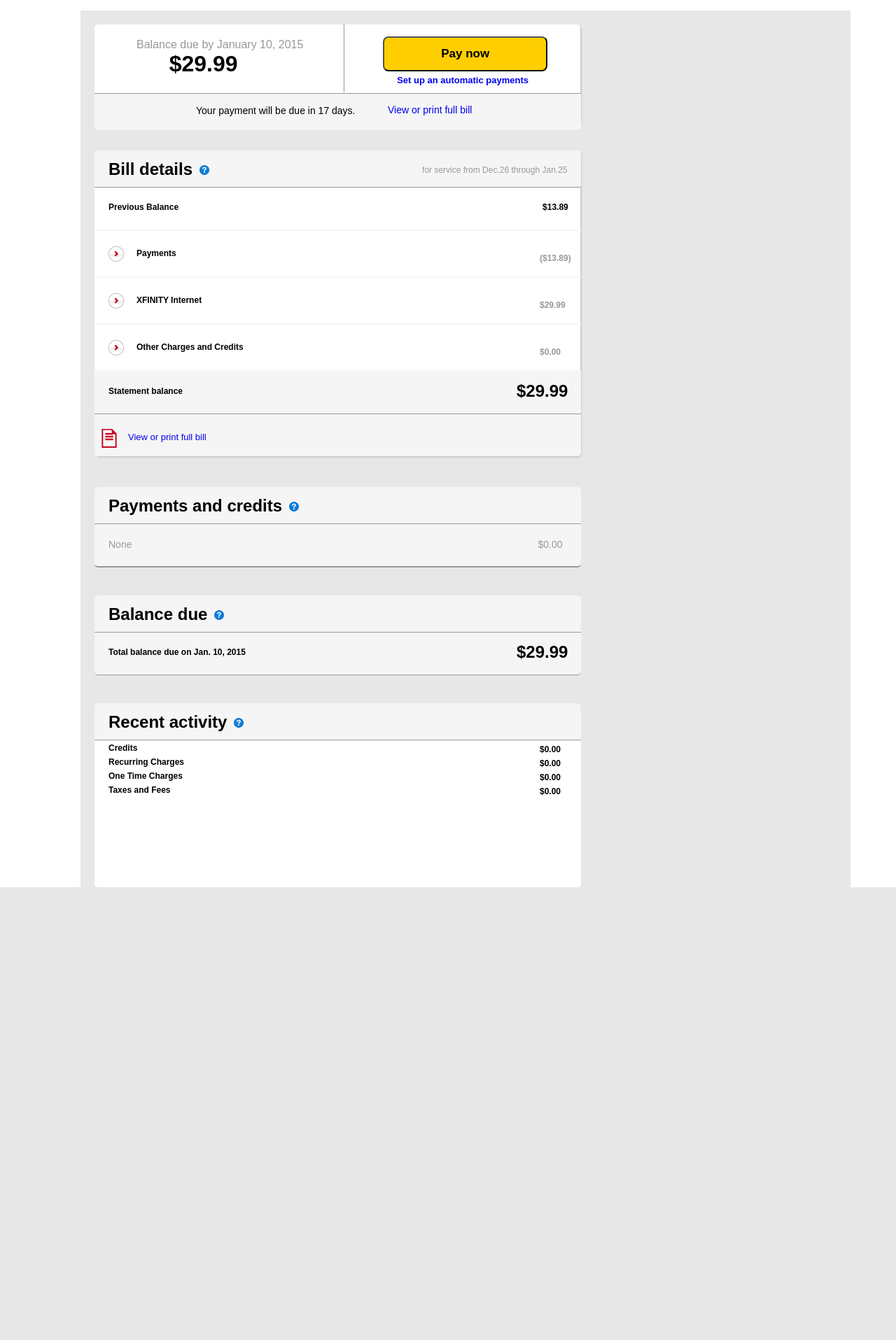
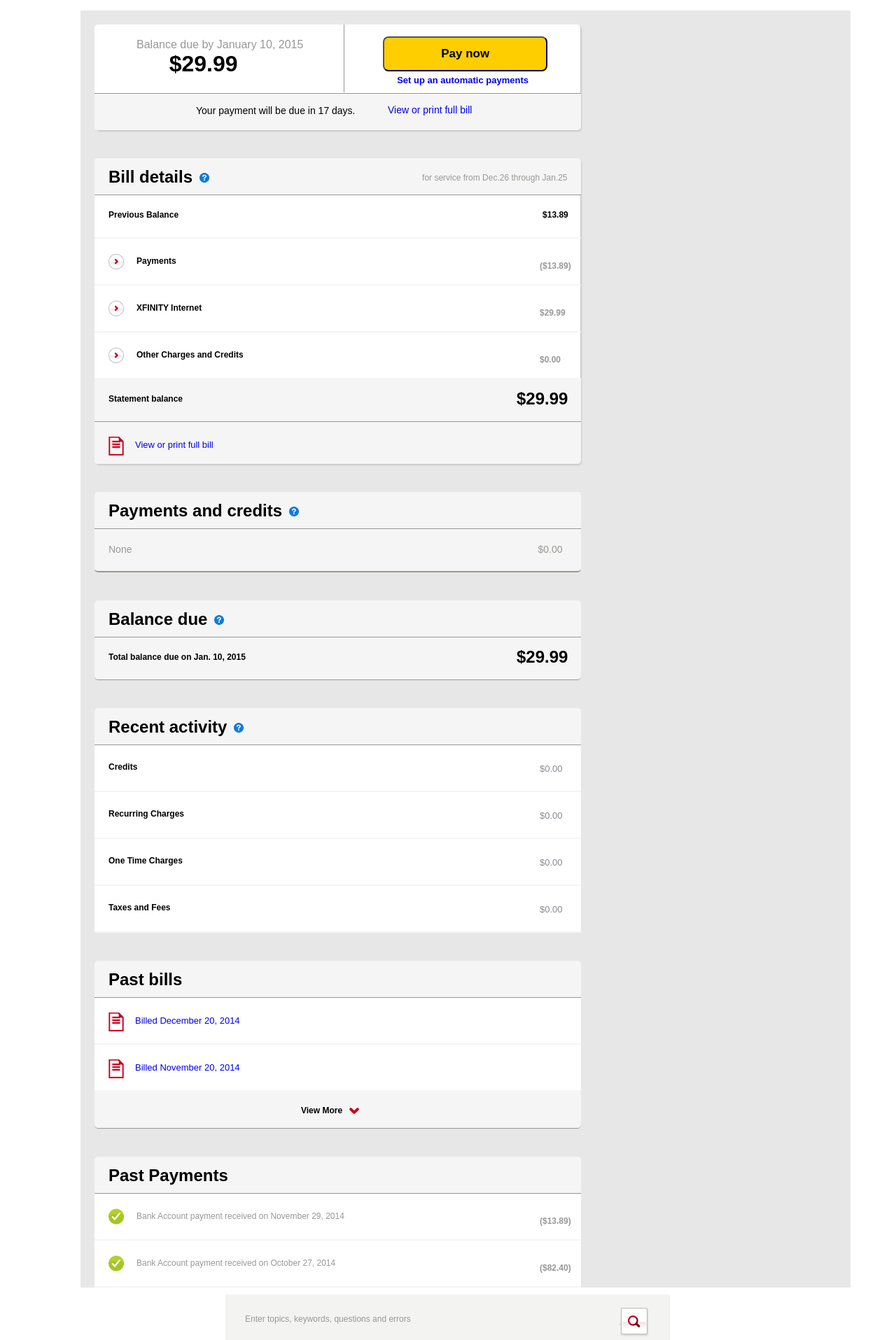
Before and after one commit to Sakivaday/UI-TSQ, a PHP site: page /comcast2.html in a window 1280 px wide. Shown: the whole page at 70% size. Before the commit the page ends 1268 px from the top, so only its background shows below. Run offline with PHP 8.4, Linux system fonts and the light colour scheme.

Commit message:
comcast2update

```diff
--- a/assignment3/comcast2.html
+++ b/assignment3/comcast2.html
@@ -28,14 +28,14 @@
 				</div>
 
 			<div class="topleft2">
-				<div class="billdetails">
+				<div class="header">
 					<h2>Bill details</h2>
 					<div class="questionmark"></div>
 					<p>for service from Dec.26 through Jan.25</p>
 				</div>
 			<div class="previousbalance">
-				<p id="pb">Previous Balance</p>
-				<p id="cc">$13.89</p>
+				<p class="sb">Previous Balance</p>
+				<p class="cc">$13.89</p>
 			</div>
 			<div class="rectbox1">
 				<ul>
@@ -56,15 +56,15 @@
 						<p class="bill">$0.00</p>
 			</li></ul></div>
 		<div class="statement">
-					<p id="sb">Statement balance</p>
-					<h2 id="p">$29.99</h2>
+					<p class="sb">Statement balance</p>
+					<h2 class="p">$29.99</h2>
 				</div>
 				<div class="lst">
 				<div class="pd">
 					<a href="#">View or print full bill</a>
 				</div></div>
 			</div>
-		<div class="payments">
+		<div class="header1">
 					<h2>Payments and credits</h2>
 					<div class="questionmark"></div>
 				</div>
@@ -72,15 +72,15 @@
 				<p id="no">None</p>
 				<p id="cash">$0.00</p>
 			</div>
-		<div class="balance">
+		<div class="header1">
 					<h2>Balance due</h2>
 					<div class="questionmark"></div>
 				</div>
 		<div class="totalbalance">
-					<p id="tb">Total balance due on Jan. 10, 2015</p>
-					<h2 id="dollar">$29.99</h2>
+					<p class="sb">Total balance due on Jan. 10, 2015</p>
+					<h2 class="p">$29.99</h2>
 				</div>
-		<div class="recentactivity">
+		<div class="header1">
 					<h2>Recent activity</h2>
 					<div class="questionmark"></div>
 				</div>
@@ -89,45 +89,69 @@
 					<li>
 						<p class="lft1">Credits</p>
 						<p class="bills">$0.00</p>
-					</li></ul>
-			    <ul>
+					</li></ul></div>
+		<div class="rectbox2">	    <ul>
 					<li>
 						<p class="lft1">Recurring Charges</p>
 						<p class="bills">$0.00</p>
-					</li></ul>
-			   <ul>
+					</li></ul></div>
+		<div class="rectbox2">	   <ul>
 					<li>
 						<p class="lft1">One Time Charges</p>
 						<p class="bills">$0.00</p>
-					</li></ul>
-			   <ul>
+					</li></ul></div>
+		<div class="rectbox2">	   <ul>
 					<li>
 						<p class="lft1">Taxes and Fees</p>
 						<p class="bills">$0.00</p>
 					</li></ul>
 					</div>
+		<div class="header1">
+					<h2>Past bills</h2>
+				</div>
+		<div class="rectbox2">
+				    <ul>
+					 <li>
+						<div class="pd">
+					<a href="#">Billed December 20, 2014</a>
+				</div>
+					</li></ul></div>
+		 <div class="rectbox2">
+		      	   <ul>
+					<li>
+					<div class="pd">
+					<a href="#">Billed November 20, 2014</a>
+				</div>
+					</li></ul></div>
+				<div class="viewmore">
+					<p>View More</p>
+					<div class="downarrow"></div>
+				</div>
+		 <div class="header1">
+					<h2>Past Payments</h2>
+				</div>
+		 <div class="lastpaybox">
+				<ul>
+					<li>
+						<div class="tick"><p class="lftside">Bank Account payment received on November 29, 2014</p>
+						</div>
+						<p class="bill">($13.89)</p>
+					</li></ul></div>
+
+			<div class="lastpaybox">	<ul>    <li>
+						<div class="tick"><p class="lftside">Bank Account payment received on October 27, 2014</p>
+						</div>
+						<p class="bill">($82.40)</p>
+			</li></ul></div>
+		</div>
+		<div class="searchbar">
+			<p>Enter topics, keywords, questions and errors</p>
+			<div class="searchimg"></div>
+		</div>
 
 
 
 
 
-
-
-
-
-
-
-
-
-
-
-
-
-
-
-		</div>
-
-
-
 	</body>
 </html>
--- a/assignment3/comcst2.css
+++ b/assignment3/comcst2.css
@@ -13,7 +13,6 @@
 }
 .topleft1{
 	width: 694px;
-	height: 140px;
 	background-color: white;
 	box-shadow: 2px 2px 2px #cacaca;
 	border-radius: 5px;
@@ -90,16 +89,15 @@ button{
 	border-radius: 5px;
 	margin-left: 20px;
 	margin-top: 40px;
-	display: inline-block;
 }
-.billdetails{
+.header{
     background-color: #F5F5F5;
 	border-bottom: 1px solid #989896;
 	height: 52px;
 	width: 695px;
 	border-radius: 5px 5px 0px 0px;
 }
-.billdetails h2{
+.header h2{
 	margin-top: 13px;
 	margin-left: 20px;
 	float: left;
@@ -113,7 +111,7 @@ button{
 	margin-top: 21px;
 	margin-left: 10px;
 }
-.billdetails p{
+.header p{
 	margin-top: -14px;
 	margin-left: 328px;
 	float:left;
@@ -125,14 +123,14 @@ button{
 	height: 60px;
 	width: 695px;
 }
-#pb{
+.sb{
 	margin-left:20px;
 	margin-top: 21px;
 	font-weight:600;
 	float:left;
 	font-size: 12px;
 }
-#cc{
+.cc{
 	margin-left:520px;
 	margin-top: 21px;
 	font-weight:600;
@@ -176,14 +174,7 @@ button{
 	width: 695px;
 	background-color: #F5F5F5;
 }
-#sb{
-	margin-left:20px;
-	margin-top: 21px;
-	font-weight:600;
-	float:left;
-	font-size: 12px;
-}
-#p{
+.p{
 	margin-left: 603px;
 	margin-top: -21px;
 	float: left;
@@ -201,7 +192,7 @@ button{
 	background-position: -252px -300px;
 	float: left;
 	margin-top: 21px;
-	margin-left: 10px;
+	margin-left: 20px;
 }
 .lst .pd a{
 	float: left;
@@ -210,16 +201,16 @@ button{
 	font-size: 13px;
 	width: 140px;
 }
-.payments{
+.header1 {
     background-color: #F5F5F5;
 	border-bottom: 1px solid #989896;
 	height: 52px;
 	width: 695px;
 	border-radius: 5px 5px 0px 0px;
-	margin-left:20px;
+	margin-left: 20px;
 	margin-top: 40px;
 }
-.payments h2{
+.header1 h2{
 	margin-top: 13px;
 	margin-left: 20px;
 	float: left;
@@ -246,20 +237,6 @@ button{
 	float: left;
 	font-size: 14px;
 }
-.balance{
-    background-color: #F5F5F5;
-	border-bottom: 1px solid #989896;
-	height: 52px;
-	width: 695px;
-	border-radius: 5px 5px 0px 0px;
-	margin-left:20px;
-	margin-top: 40px;
-}
-.balance h2{
-	margin-top: 13px;
-	margin-left: 20px;
-	float: left;
-}
 .totalbalance{
 	border-bottom: 1px solid #989896;
 	height: 60px;
@@ -268,42 +245,16 @@ button{
 	border-radius: 0px 0px 5px 5px;
 	margin-left: 20px;
 }
-#tb{
-	margin-left:20px;
-	margin-top: 21px;
-	font-weight:600;
-	float:left;
-	font-size: 12px;
-}
-#dollar{
-	margin-left: 603px;
-	margin-top: -21px;
-	float: left;
-}
-.recentactivity{
-    background-color: #F5F5F5;
-	border-bottom: 1px solid #989896;
-	height: 52px;
-	width: 695px;
-	border-radius: 5px 5px 0px 0px;
-	margin-left:20px;
-	margin-top: 40px;
-}
-.recentactivity h2{
-	margin-top: 13px;
-	margin-left: 20px;
-	float: left;
-}
 .rectbox2{
 	background-color: white;
-	height: 210px;
+	height: 65px;
 	width: 695px;
-	border-radius: 0px 0px 5px 5px;
+	border-bottom: 2px solid #f5f5f5;
 	margin-left:20px;
 }
 .lft1{
 	float: left;
-	margin-top: 4px;
+	margin-top: 24px;
 	margin-left: 20px;
 	font-weight:600;
 	font-size: 12px;
@@ -313,7 +264,87 @@ button{
 	float: left;
 	margin-top: -12px;
 	margin-left: 636px;
+	font-size: 13px;
+	display:inline-block;
+	color: #898a91;
+}
+.rectbox2 .pd a{
+	float: left;
+	margin-left: 38px;
+	margin-top: 4px;
+	font-size: 13px;
+	width: 150px;
+}
+.viewmore{
+	margin-left: 20px;
+	background-color: #F5F5F5;
+	border-bottom: 1px solid #989896;
+	height: 52px;
+	width: 695px;
+	border-radius: 0px 0px 5px 5px;
+}
+.viewmore p{
+	float: left;
+	margin-top: 20px;
+	margin-left: 295px;
 	font-weight:600;
 	font-size: 12px;
-	display:inline-block;
 }
+.downarrow{
+	background: url('pictures/sprite.png') no-repeat;
+	width:15px;
+	height:10px;
+	background-position: -100px -600px;
+	float: left;
+	margin-top: 23px;
+	margin-left: 10px;
+}
+.tick{
+	background: url('pictures/sprite.png') no-repeat;
+	width:22px;
+	height:23px;
+	background-position: -100px -250px;
+	float: left;
+	margin-top: 21px;
+	margin-left: 20px;
+}
+.lftside{
+	float: left;
+	margin-top: 4px;
+	margin-left: 40px;
+	font-size: 12px;
+	width: 302px;
+	color: #989896;
+}
+.lastpaybox{
+	border-bottom: 2px solid #F5F5F5;
+	height: 65px;
+	width: 695px;
+	background-color: white;
+	margin-left: 20px;
+}
+.searchbar{
+	width:635px;
+	height: 65px;
+	background-color: #f3f3f2;
+	margin-left: 322px;
+	margin-top: 10px;
+
+}
+.searchbar p{
+	margin-left: 28px;
+	margin-top: 28px;
+	width: 275px;
+	float: left;
+	font-size: 12px;
+	color: #989896;
+}
+.searchimg{
+	background: url('pictures/sprite.png') no-repeat;
+	width:42px;
+	height:41px;
+	background-position: -99px -700px;
+	float: left;
+	margin-top: 19px;
+	margin-left: 260px;
+}
```
